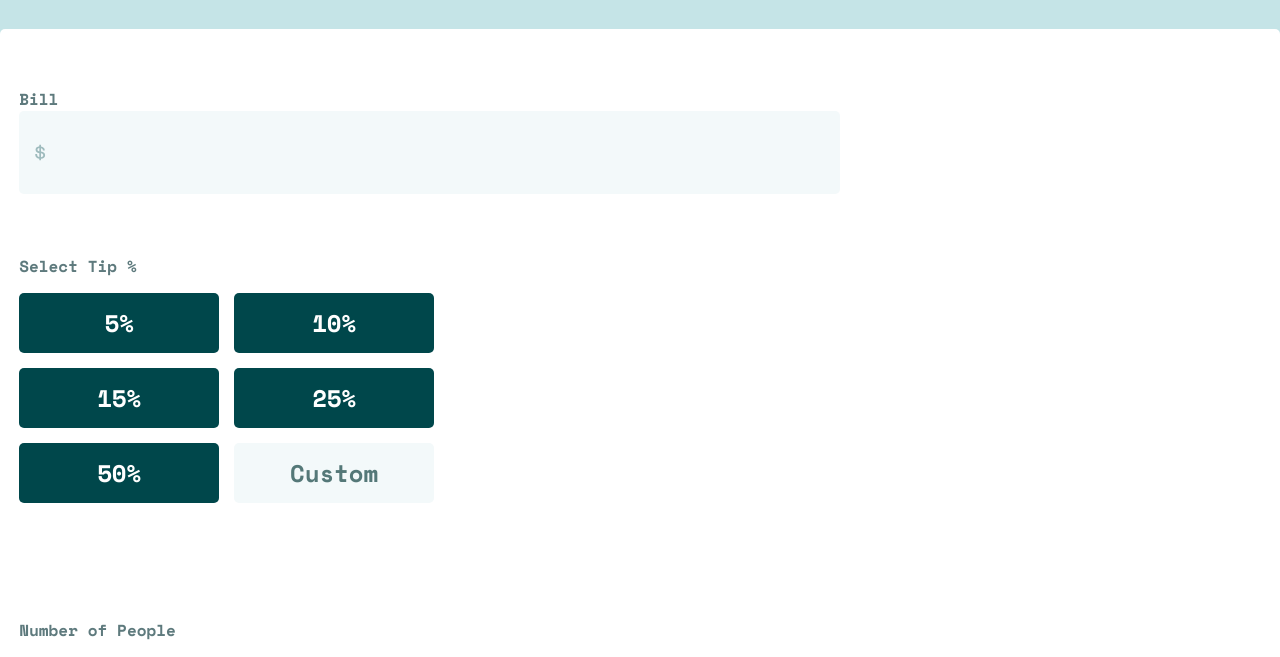
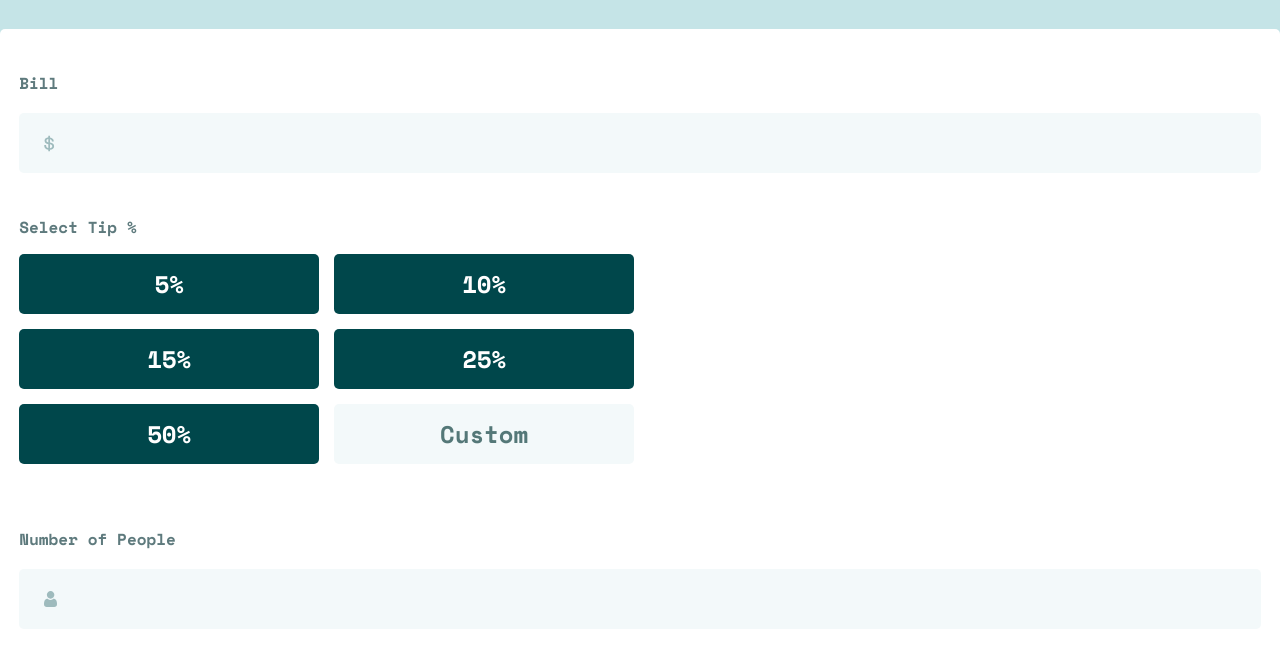
Before and after one commit to AhmadHamido/Tip-Calculator-App, a plain HTML site: page index.html in a window 1280 px wide. Shown: the part 131-788 px from the top of the page. Drawn offline with nearby package versions, Linux system fonts and the light colour scheme.

Commit message:
Modified the CSS

```diff
--- a/script.js
+++ b/script.js
@@ -60,8 +60,8 @@ function calculateTip(num) {
             const tipPerPerson = inputAmount.value * num / inputPeople.value;
             const totalTipAmount = inputAmount.value / inputPeople.value + tipPerPerson;
 
-            tipNum.textContent = tipPerPerson.toFixed(2);
-            totalNum.textContent = totalTipAmount.toFixed(2);
+            tipNum.textContent = "$" + tipPerPerson.toFixed(2);
+            totalNum.textContent = "$" + totalTipAmount.toFixed(2);
 
             if (sectionError.textContent) {
                 sectionError.textContent = '';
@@ -115,8 +115,8 @@ function handleResetBtn() {
     customBtn.className = 'custom-btn';
     customBtn.type = 'button';
     customBtn.value = 'Custom';
-    tipNum.textContent = 0;
-    totalNum.textContent = 0;
+    tipNum.textContent = "$0.00";
+    totalNum.textContent = "$0.00";
 
     if (sectionError.textContent) {
         sectionError.textContent = '';
--- a/style.css
+++ b/style.css
@@ -17,13 +17,28 @@ h1 {
     color: #3D6666;
 }
 
+.section-title,
+.section-error,
+.total-subcontainer {
+    align-self: center;
+}
+
+.tip-container .section-title {
+    align-self: end;
+}
+
 .section-title {
     color: #5E7A7D;
-    align-self: end;
 }
 
 .section-error {
     color: #E17457;
+}
+
+.section-error,
+.tip-num,
+.total-num {
+    justify-self: end;
 }
 
 .input-amount {
@@ -42,6 +57,8 @@ h1 {
     background-position: 2% center;
     width: 100%;
     border: none;
+    padding-right: 0.25em;
+    grid-column: 1 / -1;
 }
 
 .input-amount,
@@ -146,23 +163,24 @@ Layout
 ============== */
 
 main,
-.bill-container,
-.tip-container,
-.people-container {
+main section,
+.total-subcontainer {
     display: grid;
 }
 
 .bill-container,
-.tip-container,
 .people-container {
-    margin-bottom: 1.5em;
+    grid-template: repeat(2, 60px) / repeat(2, auto);
 }
 
 main {
     background: #fff;
-    height: 130vh;
+    height: 120vh;
     border-radius: 5px 5px 0 0;
-    grid-template-columns: 1.2em auto 1.2em;
+    grid-template:
+        150px 330px 150px auto 60px
+        /
+        1.2em auto 1.2em;
 }
 
 header {
@@ -174,24 +192,29 @@ header {
 
 .bill-container {
     margin-top: 1.5em;
-    grid-template: repeat(2, auto) / repeat(2, auto);
 }
 
 .total-container {
     background: #00474B;
+    grid-template: repeat(2, auto) 50px 20px/ 1.2em auto 1.2em;
 }
 
 .tip-container {
-    grid-template: repeat(4, 60px) / repeat(2, minmax(151.55px, 200px));
+    grid-template: repeat(4, 60px) / repeat(2, minmax(151.55px, 300px));
     grid-gap: 15px;
 }
 
-/* === buttons === */
+.total-subcontainer {
+    grid-template-columns: repeat(2, auto);
+}
 
 main section,
 .ten-percent,
 .twentyfive-percent,
-.custom-btn {
+.custom-btn,
+.section-error,
+.total-subcontainer,
+.reset-btn {
     grid-column: 2;
 }
 
```
